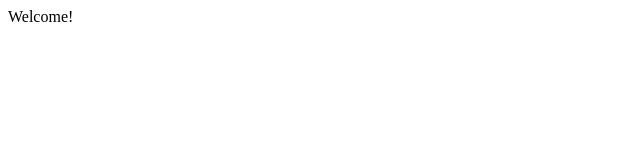
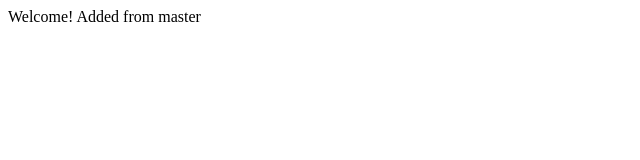
Before and after one commit to ShivaMiyapuram/Testrepo, a plain HTML site: page index.htm in a window 1280 px wide. Shown: the whole page, without its empty margins (0-640 px from the left). Drawn offline with Linux system fonts and the light colour scheme.

Commit message:
Added from master

```diff
--- a/index.htm
+++ b/index.htm
@@ -2,6 +2,7 @@
 
 <head>
 Welcome!
+Added from master
 	<style>
 	</style>
 
```
